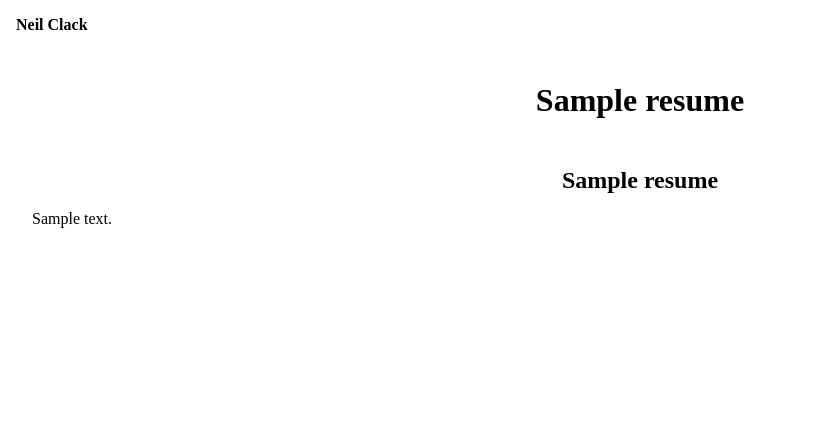
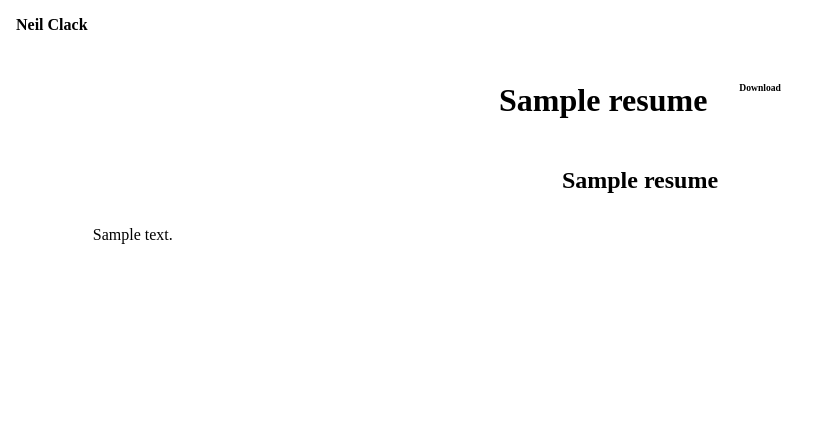
Before and after one commit to DResthal/neilclack.com, a Django app: page /resume/ in a window 1280 px wide. Shown: the top 443 px of the page, without its empty margins (0-827 px from the left). Run offline with Django 4.2, Linux system fonts and the light colour scheme; tables that the repository leaves empty hold one stand-in row (values such as "Sample post"); data that the repository does not hold is empty; style sheets or scripts are compiled from the project's sources.

Commit message:
Style resume

```diff
--- a/neilclack/static/css/resume.css
+++ b/neilclack/static/css/resume.css
@@ -1,3 +1,28 @@
+.download {
+  text-align: center;
+  font-size: 1em;
+  float: right;
+  padding-left: 1em;
+  display: flex;
+  flex-direction: column; }
+  .download sup {
+    font-size: .3em; }
 
+.resume-summary {
+  width: 90%;
+  margin: 2em auto; }
+
+.job-card {
+  border-bottom: 1px solid black; }
+  .job-card .company {
+    font-size: 1.2em;
+    font-weight: bold;
+    text-decoration: underline; }
+  .job-card .job-title {
+    font-weight: bold; }
+  .job-card .date {
+    font-style: italic; }
+  .job-card .job-description .jd-bullet {
+    margin: 1em auto; }
 
 /*# sourceMappingURL=resume.css.map */
--- a/neilclack/static/sass/resume.scss
+++ b/neilclack/static/sass/resume.scss
@@ -0,0 +1,42 @@
+.download {
+    text-align: center;
+    font-size: 1em;
+    float: right;
+    padding-left: 1em;
+    display: flex;
+    flex-direction: column;
+
+    sup {
+        font-size: .3em;
+    }
+}
+
+.resume-summary {
+    width: 90%;
+    margin: 2em auto;
+}
+
+.job-card {
+    border-bottom: 1px solid black;
+
+    .company {
+        font-size: 1.2em;
+        font-weight: bold;
+        text-decoration: underline;
+    }
+
+    .job-title {
+        font-weight: bold;
+    }
+
+    .date {
+        font-style: italic;
+    }
+
+    .job-description {
+        .jd-bullet {
+            margin: 1em auto;
+        }
+    }
+
+}
--- a/neilclack/templates/portfolio/resume.html
+++ b/neilclack/templates/portfolio/resume.html
@@ -2,15 +2,28 @@
 {% load static %}
 {% block head %}
     <link rel="stylesheet" href="{% static 'css/resume.css' %}"/>
+    <link href="{% static 'fontawesomefree/css/regular.css' %}"
+          rel="stylesheet"
+          type="text/css"/>
 {% endblock head %}
 {% block content %}
-    <h1 class="title">{{ resume.name }}</h1>
+    <h1 class="title">
+        {{ resume.name }}
+        <div class="download">
+            <i class="fa-regular fa-file-pdf">
+                <a href="#"></a>
+            </i>
+            <sup>
+                Download
+            </sup>
+        </div>
+    </h1>
     <h2 class="sub-title">{{ resume.title }}</h2>
     <p class="resume-summary">{{ resume.summary }}</p>
     {% for j in jobs %}
         <div class="job-card">
+            <p class="company">{{ j.company }}</p>
             <p class="job-title">{{ j.title }}</p>
-            <p class="company">{{ j.company }}</p>
             <p class="date">
                 {{ j.start }} to
                 {% if j.end %}
```
Also changed, not shown: 1 other file.
